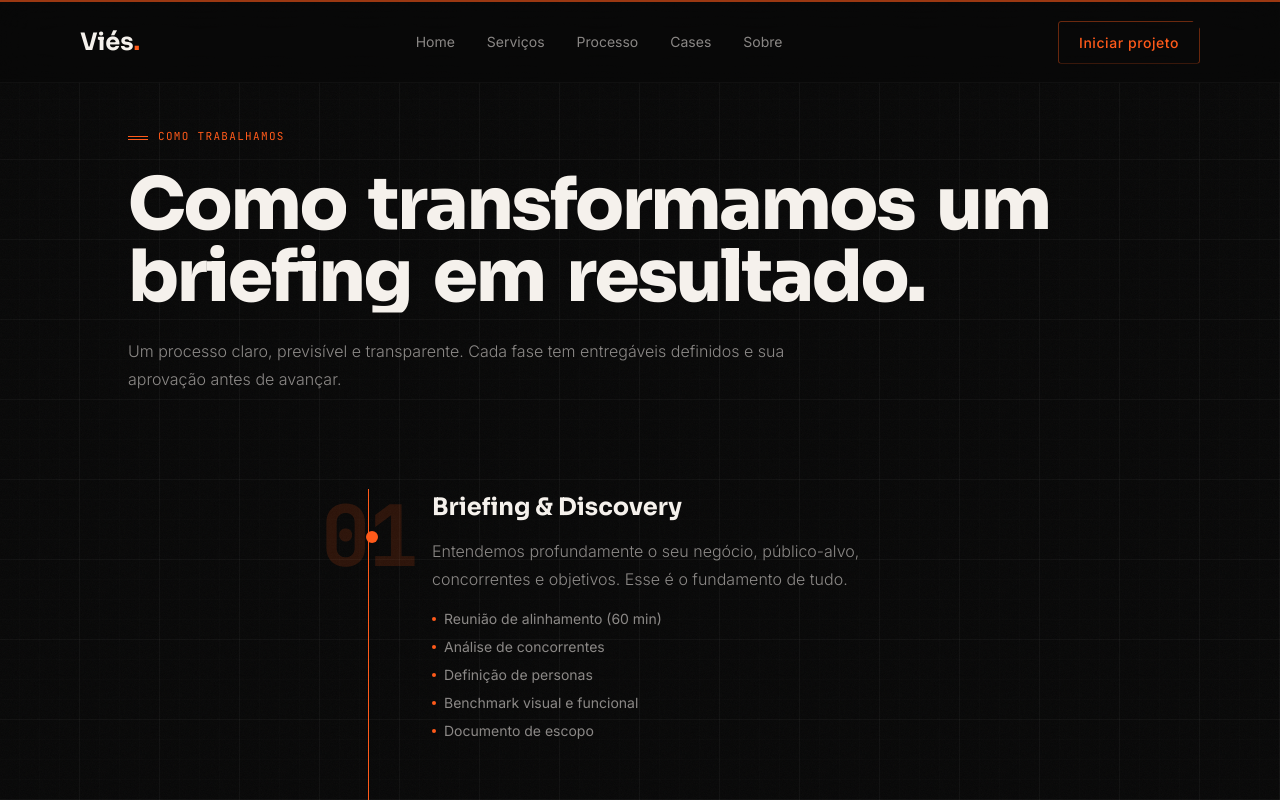
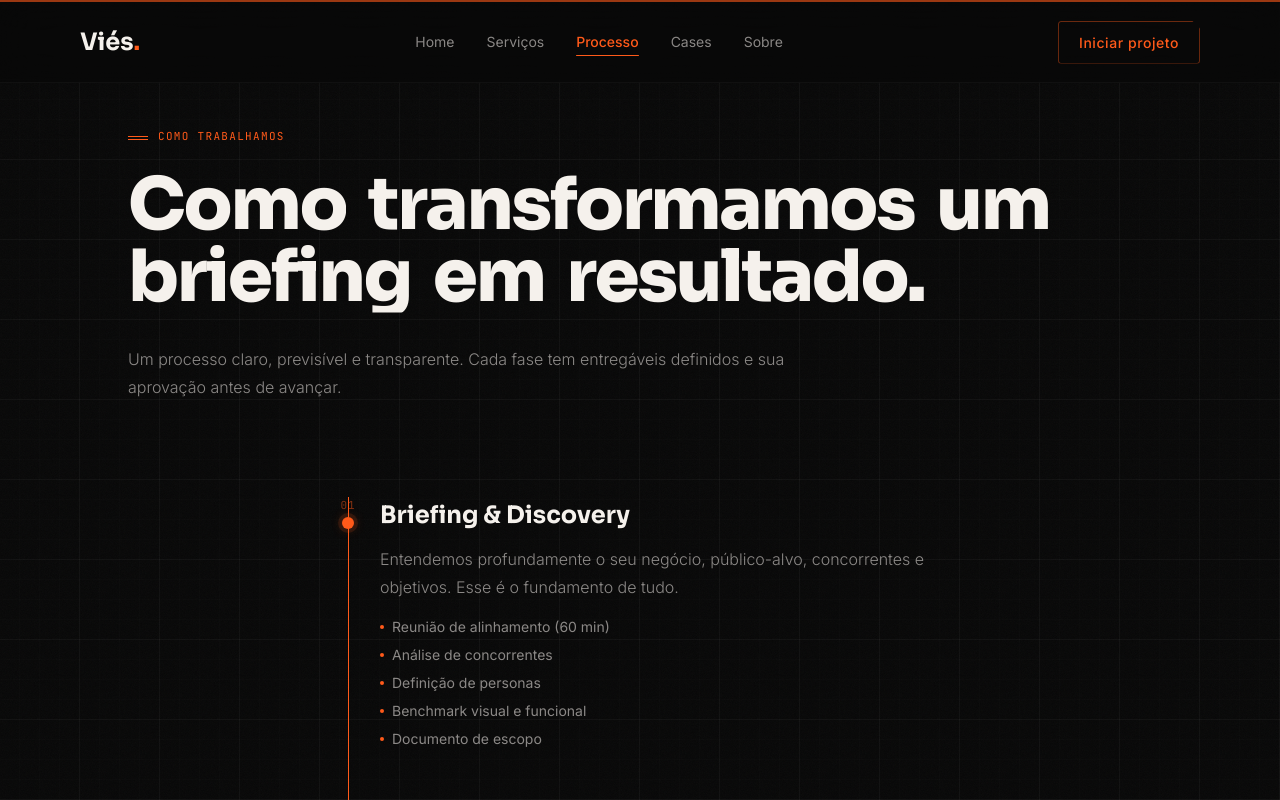
Before and after one commit to EuRydan/SiteVies, a Next.js app: page /processo in a window 1280 px wide. Shown: the top 800 px of the page. Built offline with nearby package versions, Linux system fonts and the light colour scheme.

Commit message:
fix: active nav link, heading overflow, timeline circle alignment

```diff
--- a/src/app/processo/page.tsx
+++ b/src/app/processo/page.tsx
@@ -99,15 +99,17 @@ export default function ProcessoPage() {
   const timelineInView = useInView(timelineRef, { once: true, margin: "-100px" });
 
   return (
-    <div className="pt-32 pb-20">
+    <div className="pt-32 pb-20 overflow-visible">
       {/* Hero */}
-      <section className="max-w-7xl mx-auto section-padding mb-24">
+      <section className="max-w-7xl mx-auto section-padding mb-24 overflow-visible">
         <SectionLabel text="COMO TRABALHAMOS" />
-        <AnimatedText
-          text="Como transformamos um briefing em resultado."
-          tag="h1"
-          className="font-sora font-extrabold text-[40px] md:text-[56px] lg:text-hero leading-[1.0] tracking-[-0.03em] text-text-primary mb-6"
-        />
+        <div className="overflow-visible pb-2">
+          <AnimatedText
+            text="Como transformamos um briefing em resultado."
+            tag="h1"
+            className="font-sora font-extrabold text-[40px] md:text-[56px] lg:text-hero leading-[1.0] tracking-[-0.03em] text-text-primary mb-6 overflow-visible"
+          />
+        </div>
         <ScrollReveal>
           <p className="font-inter font-light text-body text-text-secondary max-w-2xl">
             Um processo claro, previsível e transparente. Cada fase tem entregáveis
@@ -117,10 +119,19 @@ export default function ProcessoPage() {
       </section>
 
       {/* Timeline */}
-      <section className="max-w-4xl mx-auto section-padding mb-32" ref={timelineRef}>
-        <div className="relative">
-          {/* Vertical line */}
-          <div className="absolute left-8 md:left-12 top-0 bottom-0 w-[1px] bg-border-subtle">
+      <section className="max-w-4xl mx-auto section-padding mb-32 overflow-visible" ref={timelineRef}>
+        <div style={{ position: "relative", paddingLeft: "60px" }} className="overflow-visible">
+          {/* Linha vertical — posicionada no centro do círculo */}
+          <div
+            style={{
+              position: "absolute",
+              left: "28px", /* metade da largura do círculo (56px / 2 = 28px) ajustado ao offset */
+              top: "0",
+              bottom: "0",
+              width: "1px",
+              background: "rgba(255,90,26,0.20)",
+            }}
+          >
             <motion.div
               className="w-full bg-accent origin-top"
               initial={{ scaleY: 0 }}
@@ -130,19 +141,60 @@ export default function ProcessoPage() {
             />
           </div>
 
-          <div className="space-y-16">
+          <div className="overflow-visible">
             {steps.map((step, i) => (
               <ScrollReveal key={step.num} delay={i * 0.15} direction="left">
-                <div className="relative pl-20 md:pl-28">
-                  {/* Number */}
-                  <div className="absolute left-0 top-0 w-16 md:w-24 h-16 md:h-24 flex items-center justify-center">
-                    <span className="font-mono text-[60px] md:text-[80px] font-bold text-accent opacity-[0.15] leading-none select-none">
+                <div
+                  style={{
+                    position: "relative",
+                    display: "flex",
+                    gap: "32px",
+                    marginBottom: "64px",
+                    alignItems: "flex-start",
+                  }}
+                  className="overflow-visible"
+                >
+                  {/* Número + círculo — container com largura fixa */}
+                  <div
+                    style={{
+                      position: "absolute",
+                      left: "-60px", /* puxa para fora do paddingLeft */
+                      top: "0",
+                      width: "56px",
+                      display: "flex",
+                      flexDirection: "column",
+                      alignItems: "center",
+                      gap: "4px",
+                      flexShrink: 0,
+                    }}
+                  >
+                    {/* Número watermark */}
+                    <span
+                      style={{
+                        fontFamily: "JetBrains Mono, monospace",
+                        fontSize: "11px",
+                        color: "rgba(255,90,26,0.50)",
+                        letterSpacing: "0.08em",
+                      }}
+                    >
                       {step.num}
                     </span>
-                    <div className="absolute left-[30px] md:left-[46px] top-1/2 -translate-y-1/2 w-3 h-3 rounded-full bg-accent z-10" />
+
+                    {/* Círculo — centralizado no eixo da linha */}
+                    <div
+                      style={{
+                        width: "12px",
+                        height: "12px",
+                        borderRadius: "50%",
+                        background: "#FF5A1A",
+                        boxShadow:
+                          "0 0 0 4px rgba(255,90,26,0.12), 0 0 12px rgba(255,90,26,0.3)",
+                        flexShrink: 0,
+                      }}
+                    />
                   </div>
 
-                  {/* Content */}
+                  {/* Conteúdo do step */}
                   <div>
                     <h3 className="font-sora font-bold text-[24px] text-text-primary mb-3">
                       {step.title}
--- a/src/components/Navbar.tsx
+++ b/src/components/Navbar.tsx
@@ -3,6 +3,7 @@
 import { useState, useEffect } from "react";
 import { motion, useScroll, useMotionValueEvent, AnimatePresence } from "framer-motion";
 import Link from "next/link";
+import { usePathname } from "next/navigation";
 import { Menu, X } from "lucide-react";
 
 const navLinks = [
@@ -16,6 +17,7 @@ const navLinks = [
 export default function Navbar() {
   const [isScrolled, setIsScrolled] = useState(false);
   const [mobileOpen, setMobileOpen] = useState(false);
+  const pathname = usePathname();
   const { scrollYProgress } = useScroll();
 
   useMotionValueEvent(scrollYProgress, "change", (latest) => {
@@ -60,16 +62,45 @@ export default function Navbar() {
 
           {/* Desktop Links */}
           <div className="hidden md:flex items-center gap-8">
-            {navLinks.map((link) => (
+            {navLinks.map((link) => {
+              const isActive = pathname === link.href || (link.href !== "/" && pathname.startsWith(link.href + "/"));
+              return (
                 <Link
                   key={link.href}
                   href={link.href}
-                className="font-inter text-sm text-text-secondary hover:text-text-primary transition-colors duration-300 relative group"
+                  style={{
+                    color: isActive ? "#FF5A1A" : "rgba(245,241,236,0.55)",
+                    fontSize: "14px",
+                    fontFamily: "Inter, sans-serif",
+                    fontWeight: isActive ? 500 : 400,
+                    textDecoration: "none",
+                    position: "relative",
+                    paddingBottom: "2px",
+                    transition: "color 0.2s",
+                  }}
+                  className="hover:text-text-primary transition-colors duration-300 relative group"
                 >
                   {link.label}
+                  {isActive && (
+                    <motion.span
+                      layoutId="navUnderline"
+                      style={{
+                        position: "absolute",
+                        bottom: "-2px",
+                        left: 0,
+                        right: 0,
+                        height: "1px",
+                        background: "#FF5A1A",
+                        borderRadius: "1px",
+                      }}
+                    />
+                  )}
+                  {!isActive && (
                     <span className="absolute -bottom-1 left-0 w-0 h-[1px] bg-accent transition-all duration-300 group-hover:w-full" />
+                  )}
                 </Link>
-            ))}
+              );
+            })}
           </div>
 
           {/* Desktop CTA — ghost button with clip-path */}
```
Lines whose indentation alone changed are shown as unchanged.
